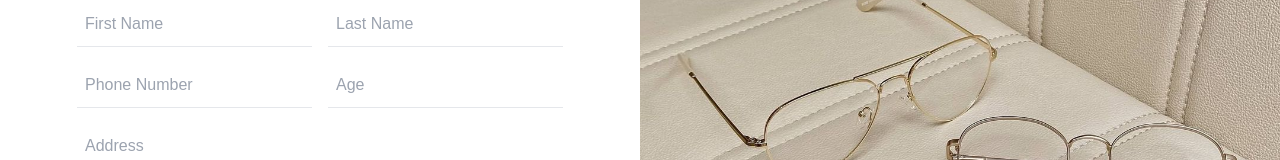
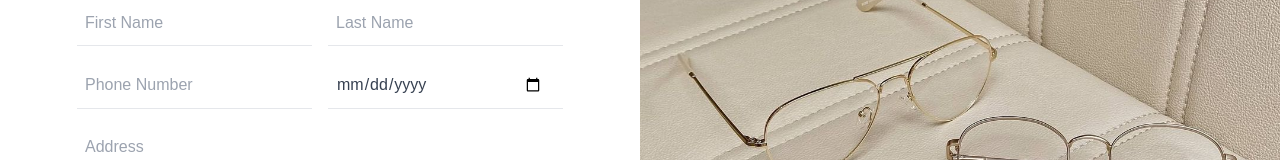
Before and after one commit to KevinPerez10/NPOC-TEST, a React (Vite) app in the folder client/: page /signup in a window 1280 px wide. Shown: the part 230-390 px from the top of the page. Built offline with nearby package versions, Linux system fonts and the light colour scheme.

Commit message:
changes on signup page
-remove age
-added date of birth

```diff
--- a/client/src/components/Dashboard.jsx
+++ b/client/src/components/Dashboard.jsx
@@ -107,6 +107,15 @@ export default function Dashboard() {
                 <div className='flex flex-col justify-between w-full h-full'>
                     <div className='flex justify-center items-center lg:sticky bg-footer'>
                         <div className='p-5'>Welcome, <span>{adminUser.name}</span>!</div>
+                        <div className='hidden lg:flex ml-auto'>
+                            <div className='grid place-items-center text-3xl w-full mx-3 hover:cursor-pointer' src="./svg/bell-svgrepo-com.svg" alt="">
+                                <ion-icon name="notifications-outline"></ion-icon>
+                            </div>
+                            <div className='grid place-items-center text-3xl w-full mx-3 hover:cursor-pointer' alt="" onClick={Logout}>
+                                <ion-icon name="log-out-outline"></ion-icon>
+                            </div>
+                            <img className='w-10 m-3 hover:cursor-pointer rounded-full' src="./images/pfp.png" alt="" />
+                        </div>
                     </div>
                     {/* content */}
                     <div className='overflow-auto md:py-5 h-full'>
--- a/client/src/components/HomePage.jsx
+++ b/client/src/components/HomePage.jsx
@@ -9,7 +9,7 @@ export default function HomePage ()  {
                         initial={{opacity: 0}}
                         animate={{opacity: 1}}
                         exit={{opacity: 0}}>
-                <Nav className='text-white self-center top-0 lg:fixed' text='hidden lg:flex'/>
+                <Nav className='text-white self-center top-0' text='hidden lg:flex'/>
 
                 <div className="xxs:bg-center bg-npoc--landing__page bg-cover bg-no-repeat h-screen w-full">
                     <div className='flex flex-col justify-center items-center bg-gray-900/40 h-screen w-full'>
--- a/client/src/components/SignUp.jsx
+++ b/client/src/components/SignUp.jsx
@@ -74,26 +74,15 @@ export default function SignUp() {
                         </div>
                         <div className="flex items-center border-b border-gray py-2">
                             <input className="appearance-none bg-transparent border-none w-full text-gray-700 mr-3 py-1 px-2 leading-tight focus:outline-none"
-                                    type="number"
-                                    placeholder="Age"
-                                    aria-label="age"
+                                    type="date"
+                                    placeholder="MM-DD-YYYY"
+                                    aria-label="date of birth"
                                     //for useState
                                     onChange={(event) => (
                                         setAge(event.target.value)
                                     )}/>
-
                         </div>
-                        {/* <div class="inline-block relative w-full">
-                            <select class="block appearance-none w-full bg-transparent border-none border-gray-400 hover:border-gray-500 px-4 py-2 pr-8 rounded shadow leading-tight focus:outline-none focus:shadow-outline">
-                                <option>Age</option>
-                                <option>99</option>
-                                <option>98.44</option>
-
-                            </select>
-                            <div class="pointer-events-none absolute inset-y-0 right-0 flex items-center px-2 text-gray-700">
-                                <svg class="fill-current h-4 w-4" xmlns="http://www.w3.org/2000/svg" viewBox="0 0 20 20"><path d="M9.293 12.95l.707.707L15.657 8l-1.414-1.414L10 10.828 5.757 6.586 4.343 8z"/></svg>
-                            </div>
-                        </div> */}
+                        {/* Address */}
                         <div className="col-span-2 flex items-center border-b border-gray py-2">
                             <input className="appearance-none bg-transparent border-none w-full text-gray-700 mr-3 py-1 px-2 leading-tight focus:outline-none"
                                     type="text"
@@ -103,8 +92,6 @@ export default function SignUp() {
                                     onChange={(event) => (
                                         setAddress(event.target.value)
                                     )}/>
-
-
                         </div>
                         {/* Email and Password */}
                         <div className="col-span-2 flex items-center border-b border-gray py-2">
--- a/client/src/components/components__dashboard/Appointments__Calendar.jsx
+++ b/client/src/components/components__dashboard/Appointments__Calendar.jsx
@@ -14,14 +14,13 @@ export default function Appointments__Calendar() {
     }
   ])
   return (
-    <div className='flex flex-col overflow-hidden w-full shadow-lg'>
+    <div className='flex flex-col overflow-hidden w-full'>
       <Calendar
         localizer={localizer}
         events={events}
         startAccessor="start"
         endAccessor="end"
         style={{height: 500}}
-        className=" rounded-lg shadow-inner"
       />
 	  </div>
   )
```
